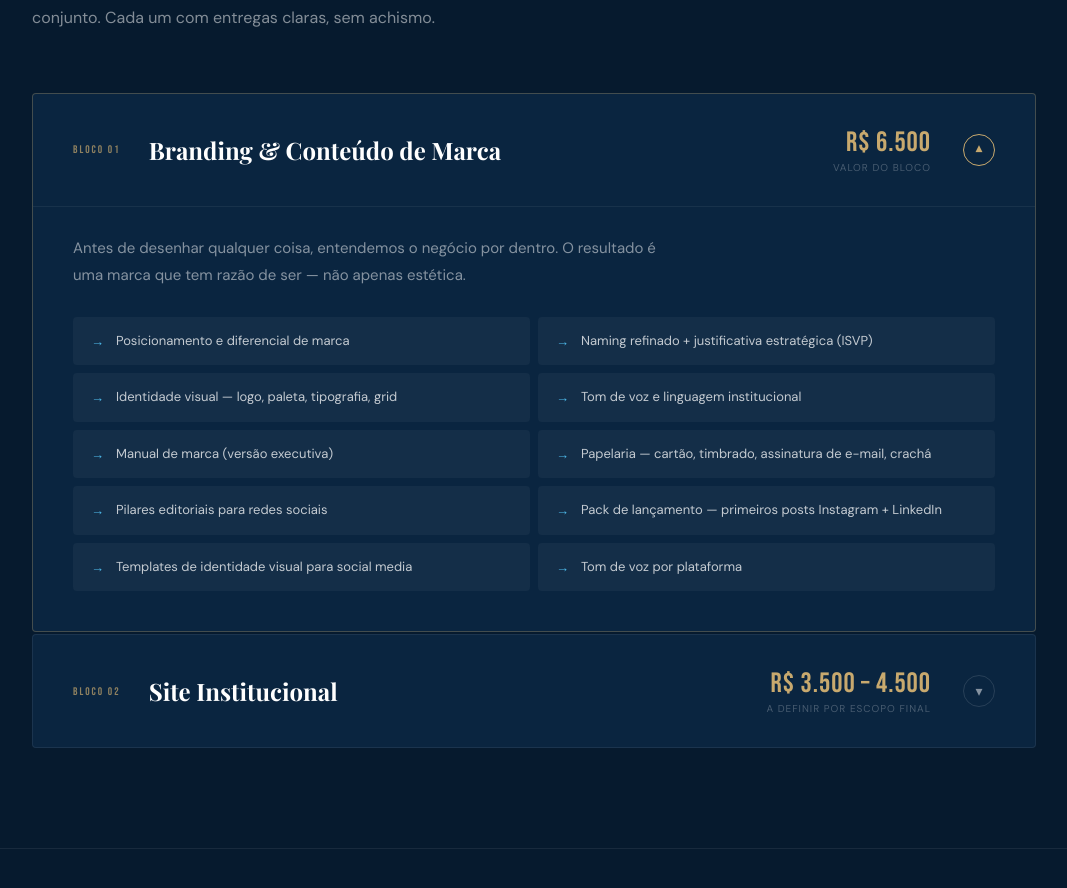
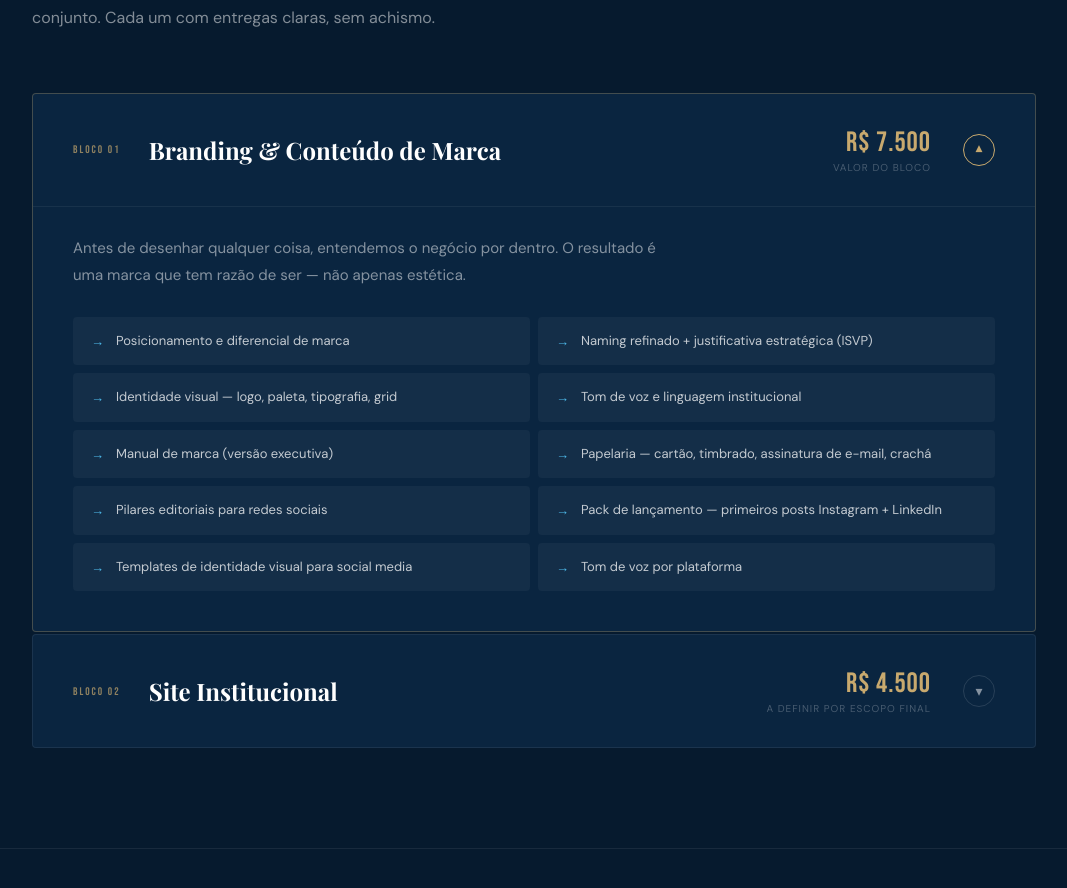
Before and after one commit to EnderCriativos/Ender-, a plain HTML site: page index.html in a window 1280 px wide. Shown: the part 2043-2931 px from the top of the page, without its empty margins (106-1173 px from the left). Drawn offline with nearby package versions, Linux system fonts and the light colour scheme.

Commit message:
Update pricing values in index.html

```diff
--- a/index.html
+++ b/index.html
@@ -747,7 +747,7 @@
         </div>
         <div class="bloco-right">
           <div class="bloco-valor-h">
-            R$ 6.500
+            R$ 7.500
             <small>valor do bloco</small>
           </div>
           <div class="bloco-arrow">▾</div>
@@ -781,7 +781,7 @@
         </div>
         <div class="bloco-right">
           <div class="bloco-valor-h">
-            R$ 3.500 – 4.500
+            R$ 4.500
             <small>a definir por escopo final</small>
           </div>
           <div class="bloco-arrow">▾</div>
```
